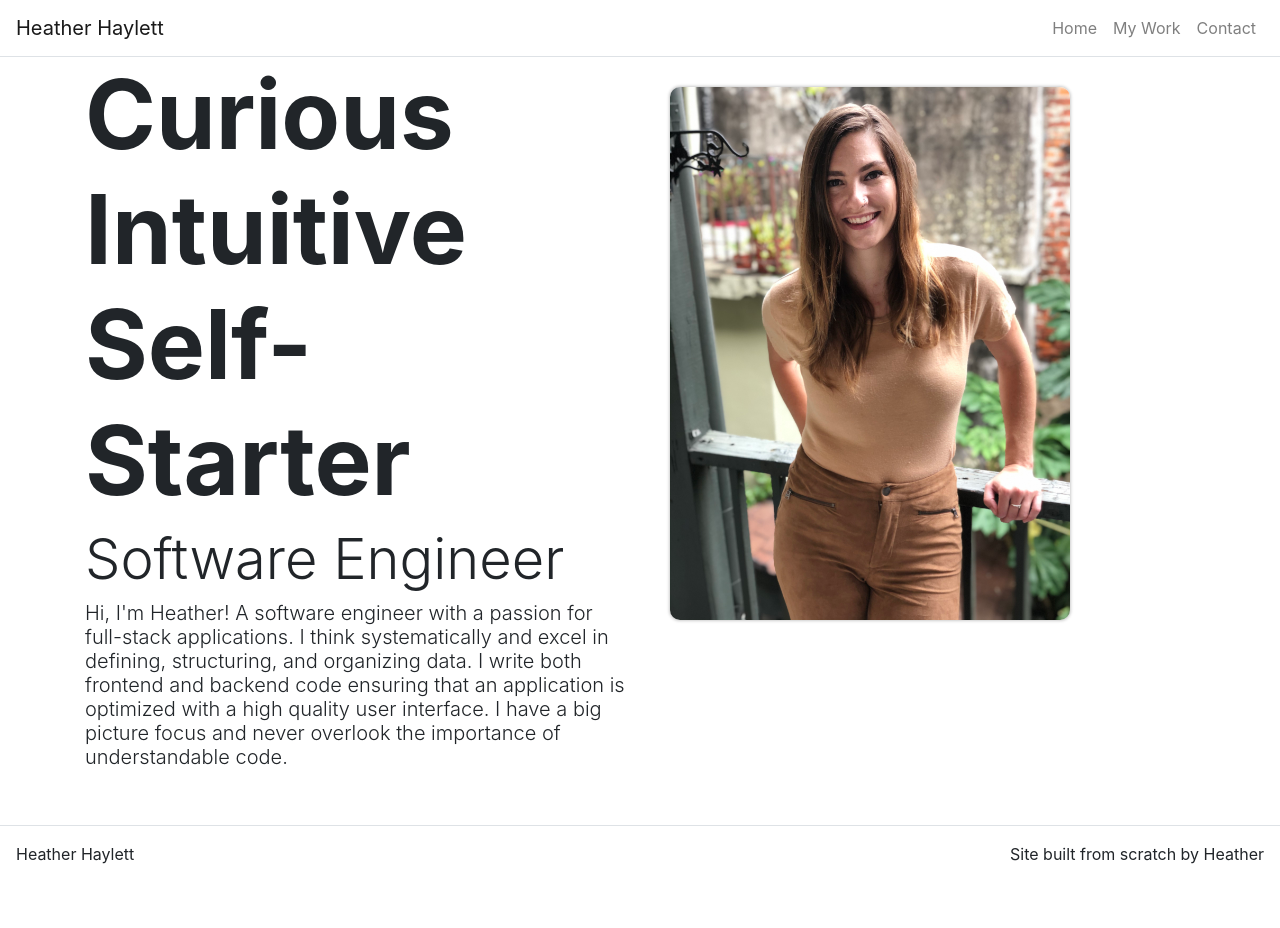
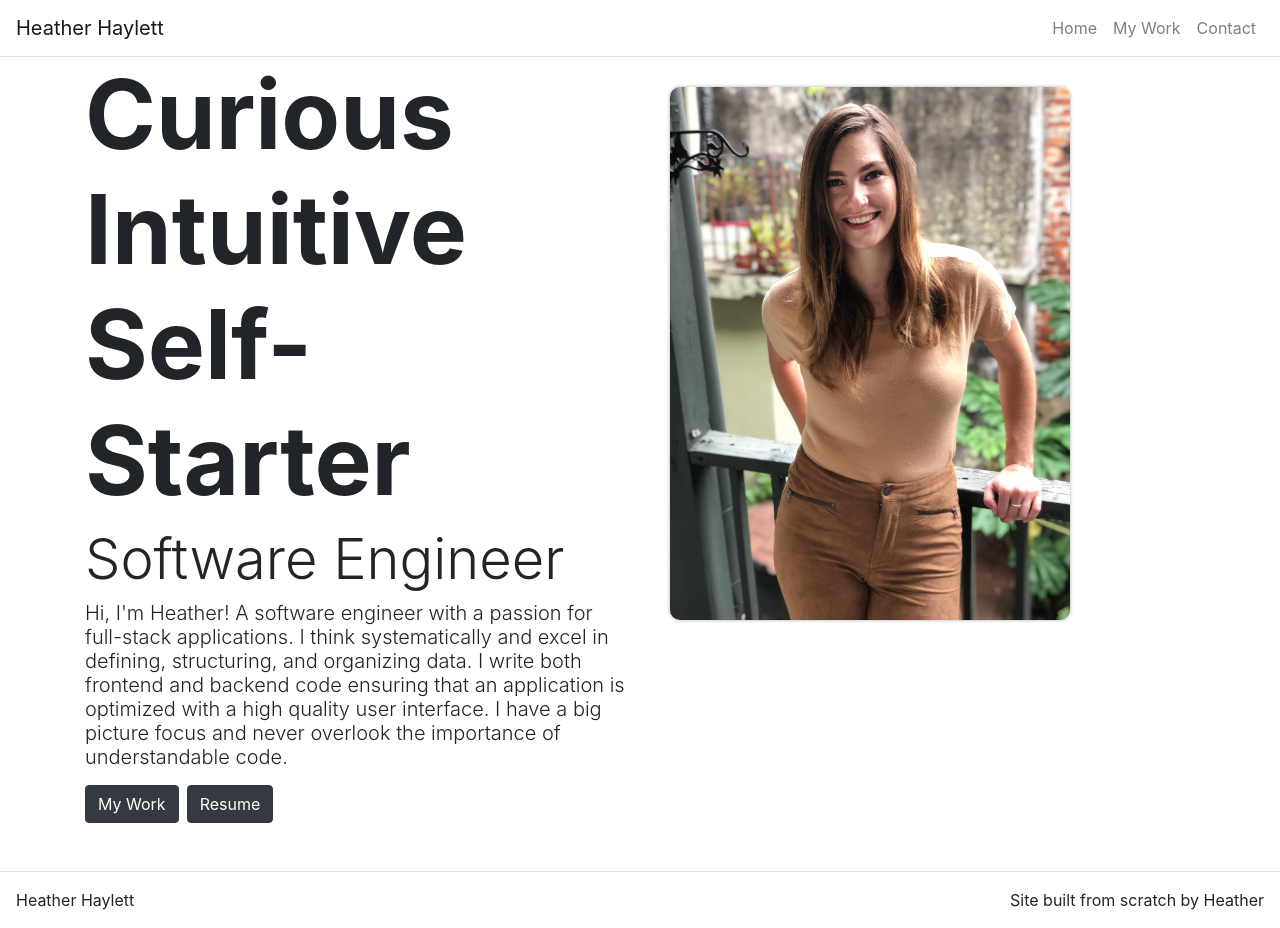
Before and after one commit to HeatherHaylett/portfolio, a React (Create React App) app: page / in a window 1280 px wide. Before the commit the page ends 882 px from the top, so only its background shows below. Built offline with nearby package versions, Linux system fonts and the light colour scheme.

Commit message:
first attempt at adding pdf

```diff
--- a/src/pages/HomePage.js
+++ b/src/pages/HomePage.js
@@ -3,6 +3,7 @@ import React from 'react';
 import Container from 'react-bootstrap/Container';
 import Row from 'react-bootstrap/Row';
 import Col from 'react-bootstrap/Col';
+import Button from 'react-bootstrap/Button';
 
 import Hero from '../components/Hero.js';
 import MainImage from '../components/MainImage.js';
@@ -14,6 +15,8 @@ function HomePage(props) {
       <Row>
         <Col>
           <Hero title={props.title} subTitle={props.subTitle} text={props.text}/>
+          <Button variant="dark" href="/work" className='mt-2'>My Work</Button>
+          <Button variant="dark" href="/resume" className='ml-2 mt-2'>Resume</Button>
         </Col>
         <Col><MainImage /></Col>
       </Row>
```
